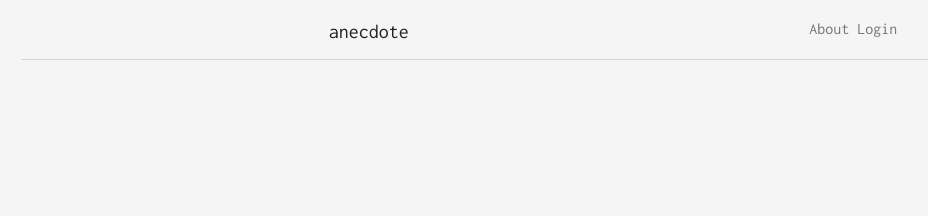
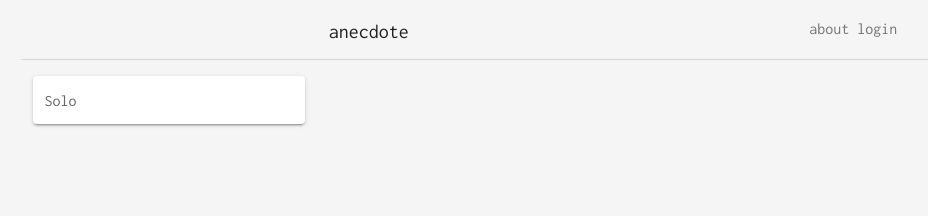
Before and after one commit to Simon-Truong/anecdote-ui, a Vue app: page / in a window 1280 px wide. Shown: the top 216 px of the page, without its empty margins (27-955 px from the left). Built offline with nearby package versions, Linux system fonts and the light colour scheme.

Commit message:
[feat] added text field for search

```diff
--- a/src/App.vue
+++ b/src/App.vue
@@ -29,8 +29,10 @@ export default {
 </script>
 
 <style scoped lang="scss">
+@import '@/styles/_variables.scss';
+
 .main {
   font-family: 'Inconsolata', 'Roboto', monospace;
-  background-color: #f5f5f5;
+  background-color: $background-color;
 }
 </style>
--- a/src/components/Appbar.vue
+++ b/src/components/Appbar.vue
@@ -15,8 +15,8 @@
 
           <v-col cols="3">
             <div class="text-right">
-              <router-link to="/about" class="custom-anchor mr-2">About</router-link>
-              <router-link to="/login" class="custom-anchor">Login</router-link>
+              <router-link to="/about" class="custom-anchor mr-2">about</router-link>
+              <router-link to="/login" class="custom-anchor">login</router-link>
             </div>
           </v-col>
 
@@ -38,14 +38,16 @@ export default {
 </script>
 
 <style scoped lang="scss">
+@import '@/styles/_variables.scss';
+
 .custom-anchor {
   text-decoration: none;
   cursor: pointer;
-  color: #757575;
+  color: $grey-darken-1;
   transition-duration: 0.5s;
 
   &:hover {
-    color: #424242;
+    color: $grey-darken-3;
   }
 }
 </style>
--- a/src/components/Footer.vue
+++ b/src/components/Footer.vue
@@ -1,9 +1,7 @@
 <template>
   <div>
     <v-footer app light>
-      <v-col class="grey--text text--darken-4 text-center" cols="12">
-        anecdote © 2020
-      </v-col>
+      <v-col class="grey--text text--darken-4 text-center" cols="12">anecdote © 2020</v-col>
     </v-footer>
   </div>
 </template>
--- a/src/components/Home.vue
+++ b/src/components/Home.vue
@@ -1,5 +1,13 @@
 <template>
-  <div class="custom-background"></div>
+  <div class="custom-background">
+    <v-container>
+      <v-row>
+        <v-col cols="6" sm="6" md="3">
+          <v-text-field label="Solo" placeholder="search..." solo><i class="fas fa-search"></i></v-text-field>
+        </v-col>
+      </v-row>
+    </v-container>
+  </div>
 </template>
 
 <script>
@@ -9,9 +17,11 @@ export default {
 };
 </script>
 
-<style scoped>
+<style scoped lang="scss">
+@import '@/styles/_variables.scss';
+
 .custom-background {
-  background-color: #f5f5f5;
+  background-color: $background-color;
   height: 100%;
 }
 </style>
--- a/src/styles/_variables.scss
+++ b/src/styles/_variables.scss
@@ -0,0 +1,5 @@
+$background-color: #f5f5f5;
+
+// font
+$grey-darken-1: #757575; // anchor
+$grey-darken-3: #424242; // hover
```
